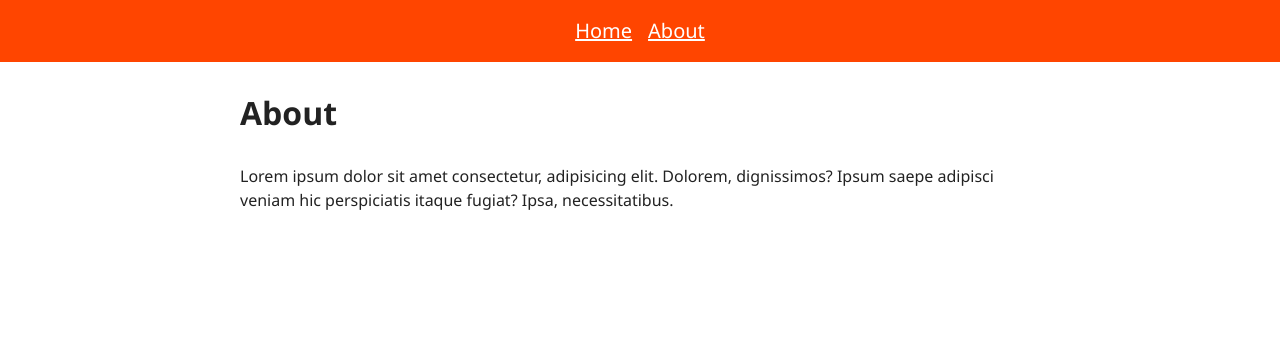
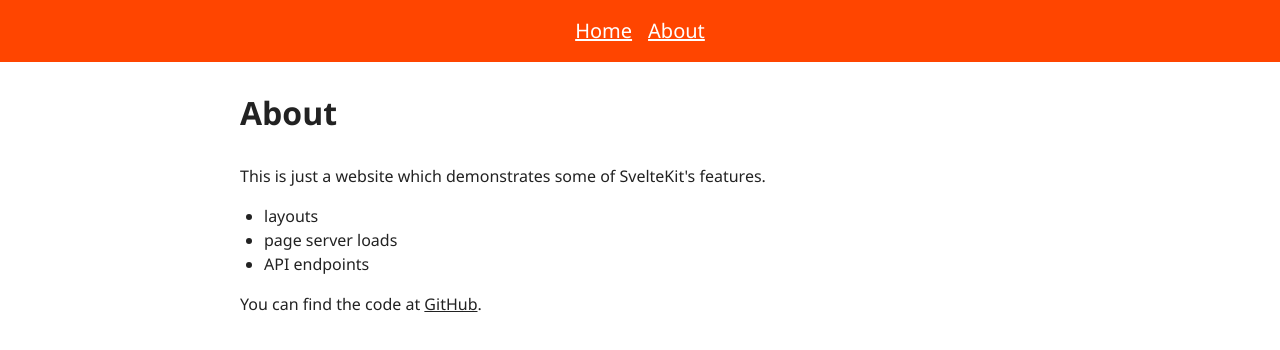
Before and after one commit to ScriptRaccoon/sveltekit-movies, a SvelteKit app: page /about in a window 1280 px wide. Shown: the top 350 px of the page. Built offline with nearby package versions, Linux system fonts and the light colour scheme.

Commit message:
about text

```diff
--- a/src/routes/+layout.svelte
+++ b/src/routes/+layout.svelte
@@ -1,6 +1,6 @@
 <script>
 	import "./app.css";
-	import Nav from "../lib/components/Nav.svelte";
+	import Nav from "$lib/components/Nav.svelte";
 </script>
 
 <Nav />
--- a/src/routes/about/+page.svelte
+++ b/src/routes/about/+page.svelte
@@ -1,5 +1,29 @@
 <h1>About</h1>
 
-Lorem ipsum dolor sit amet consectetur, adipisicing elit. Dolorem,
-dignissimos? Ipsum saepe adipisci veniam hic perspiciatis itaque
-fugiat? Ipsa, necessitatibus.
+<p>
+	This is just a website which demonstrates some of SvelteKit's
+	features.
+</p>
+
+<ul>
+	<li>layouts</li>
+	<li>page server loads</li>
+	<li>API endpoints</li>
+</ul>
+
+<p>
+	You can find the code at <a
+		href="https://github.com/ScriptRaccoon/sveltekit-movies"
+		target="_blank">GitHub</a
+	>.
+</p>
+
+<style>
+	p {
+		margin-block: 1rem;
+	}
+
+	ul {
+		margin-left: 1.5rem;
+	}
+</style>
```
Also changed, not shown: src/lib/components/Credit.svelte (+4 -4 lines).
